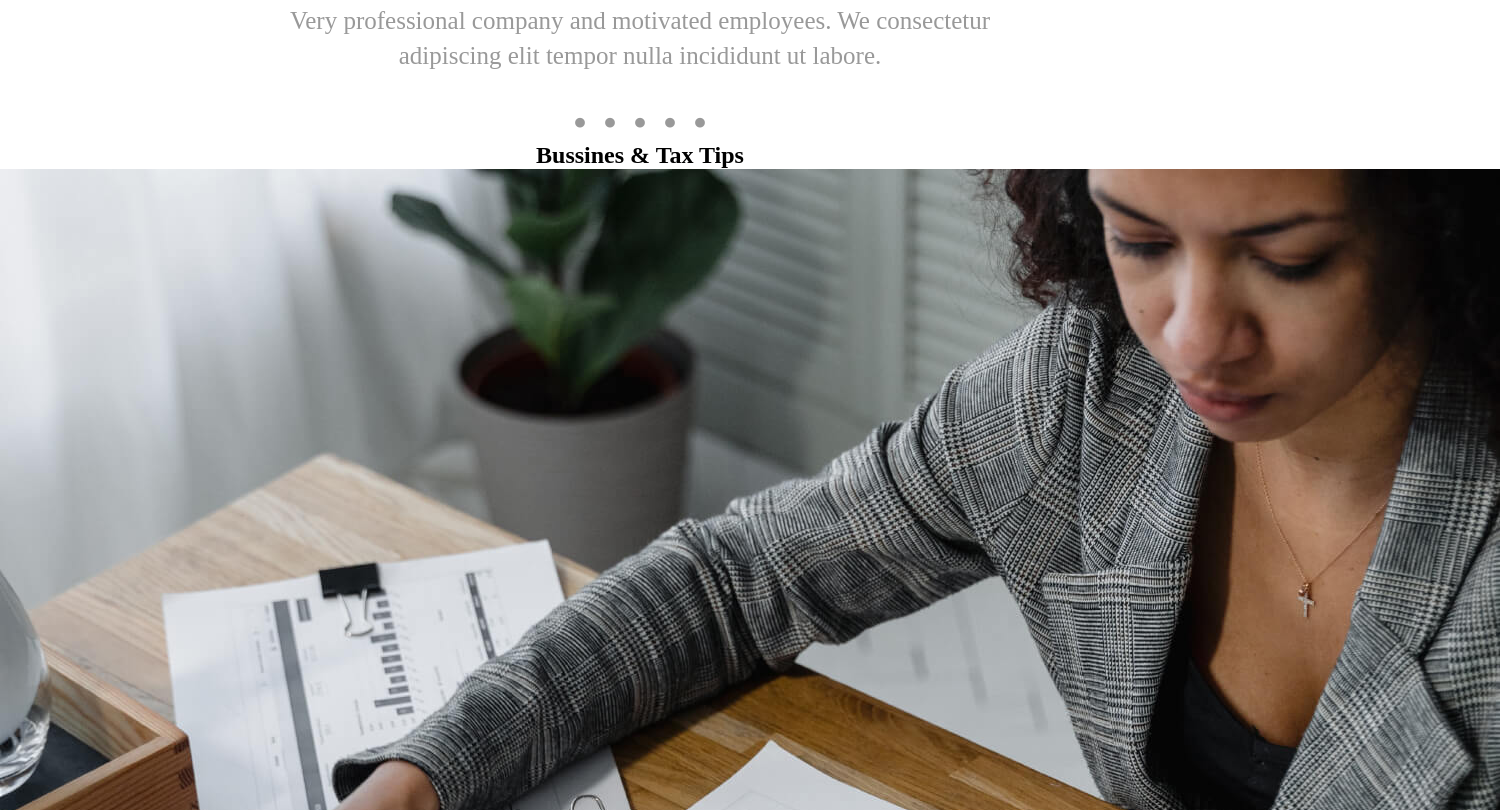
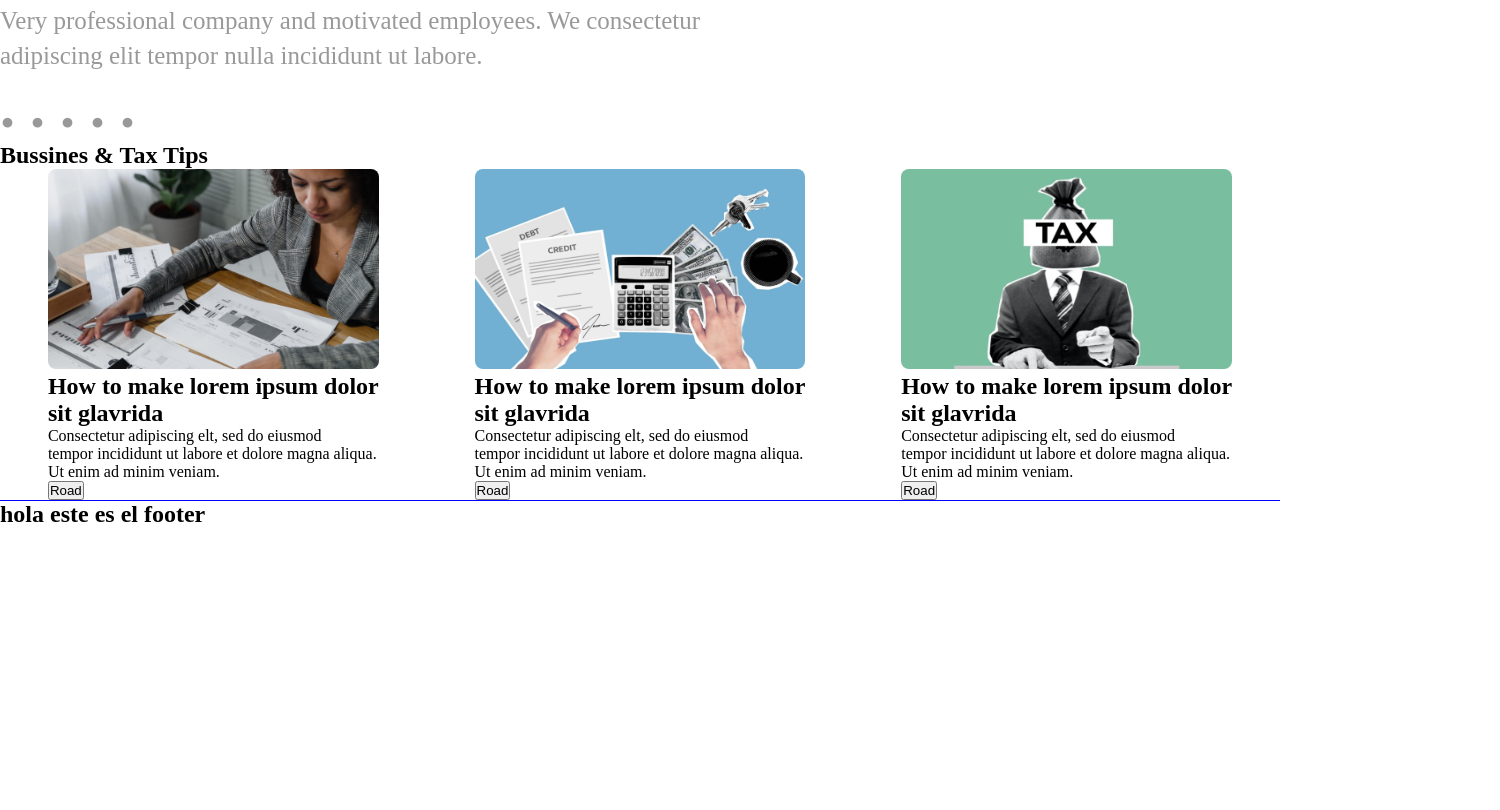
Before and after one commit to yilJesus009/PRACTICAS-HTML-CSS, a plain HTML site: page 1er_PARCIAL/Index.html in a window 1280 px wide. Shown: the part 3970-4780 px from the top of the page, 1500 px wide, since content can reach past the window. After the commit the page ends 4498 px from the top, so only its background shows below. Drawn offline with Linux system fonts and the light colour scheme.

Commit message:
subiendo vista pag. corregida y centrada

```diff
--- a/1er_PARCIAL/Index.html
+++ b/1er_PARCIAL/Index.html
@@ -221,8 +221,9 @@
 
        <section class="section7">
             <h2>Bussines & Tax Tips</h2>
+            <section class="section7_2">
             <article class="section7_card">
-                <img src="img/section7_img1.jpg" alt="descripcion de persona sacando cuenta">
+                <img class="section7_cardimg" src="img/section7_img1.jpg" alt="descripcion de persona sacando cuenta">
                 <h2>How to make lorem ipsum dolor <br> sit glavrida</h2>
                 <p>
                     Consectetur adipiscing elt, sed do eiusmod <br>
@@ -231,6 +232,27 @@
                 </p>
                 <button>Road <Article></Article></button>
             </article>
+            <article class="section7_card">
+                <img class="section7_cardimg" src="img/section7_img2.jpg" alt="descripcion de persona sacando cuenta">
+                <h2>How to make lorem ipsum dolor <br> sit glavrida</h2>
+                <p>
+                    Consectetur adipiscing elt, sed do eiusmod <br>
+                    tempor incididunt ut labore et dolore magna aliqua. <br>
+                    Ut enim ad minim veniam.
+                </p>
+                <button>Road <Article></Article></button>
+            </article>
+            <article class="section7_card">
+                <img class="section7_cardimg" src="img/section7_img3.jpg" alt="descripcion de persona sacando cuenta">
+                <h2>How to make lorem ipsum dolor <br> sit glavrida</h2>
+                <p>
+                    Consectetur adipiscing elt, sed do eiusmod <br>
+                    tempor incididunt ut labore et dolore magna aliqua. <br>
+                    Ut enim ad minim veniam.
+                </p>
+                <button>Road <Article></Article></button>
+            </article>
+            </section>
        </section>
 
     </main>
--- a/1er_PARCIAL/style_main.css
+++ b/1er_PARCIAL/style_main.css
@@ -280,3 +280,16 @@
 } */
 
 /* SECTION7=========================================================== */
+
+.section7{
+    display: block;
+}
+.section7_2{
+    display: flex;
+    justify-content: space-around;
+}
+.section7_cardimg{
+     width: 100%;
+    height: 200px;
+    border-radius: 8px;
+}
--- a/1er_PARCIAL/style_pagina.css
+++ b/1er_PARCIAL/style_pagina.css
@@ -2,14 +2,19 @@
   margin: 0;
   padding: 0;
   box-sizing: border-box;
-  text-align: center;
+  /* text-align: center; */
 }
 
 body {
   display: flex;
   flex-direction: column;
   min-height: 100vh;
+
+  width: 100%;
+  max-width: 1440px;
+  margin: 0 auto;
 }
 main {
   flex: 1;
+
 }
```
